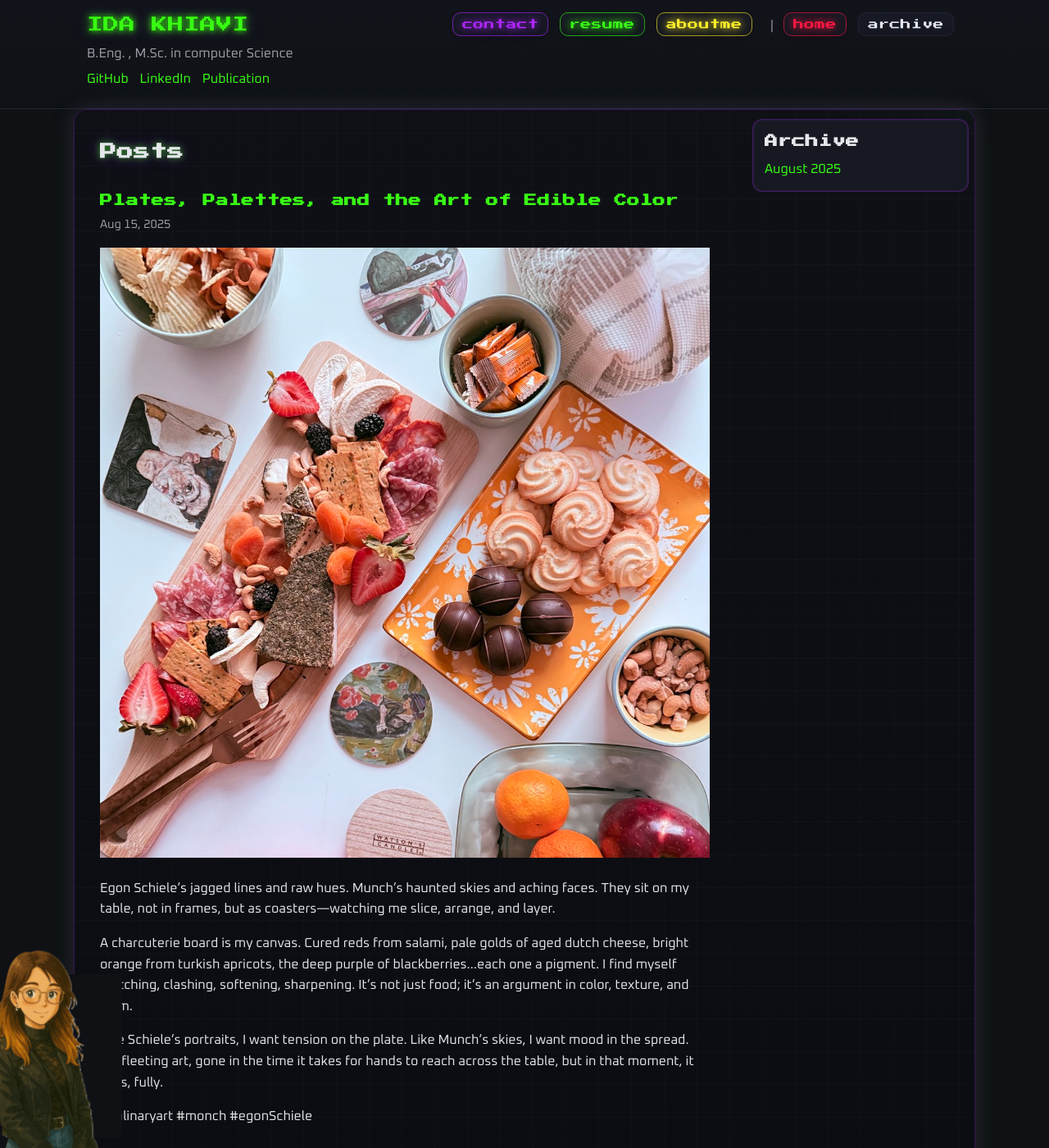
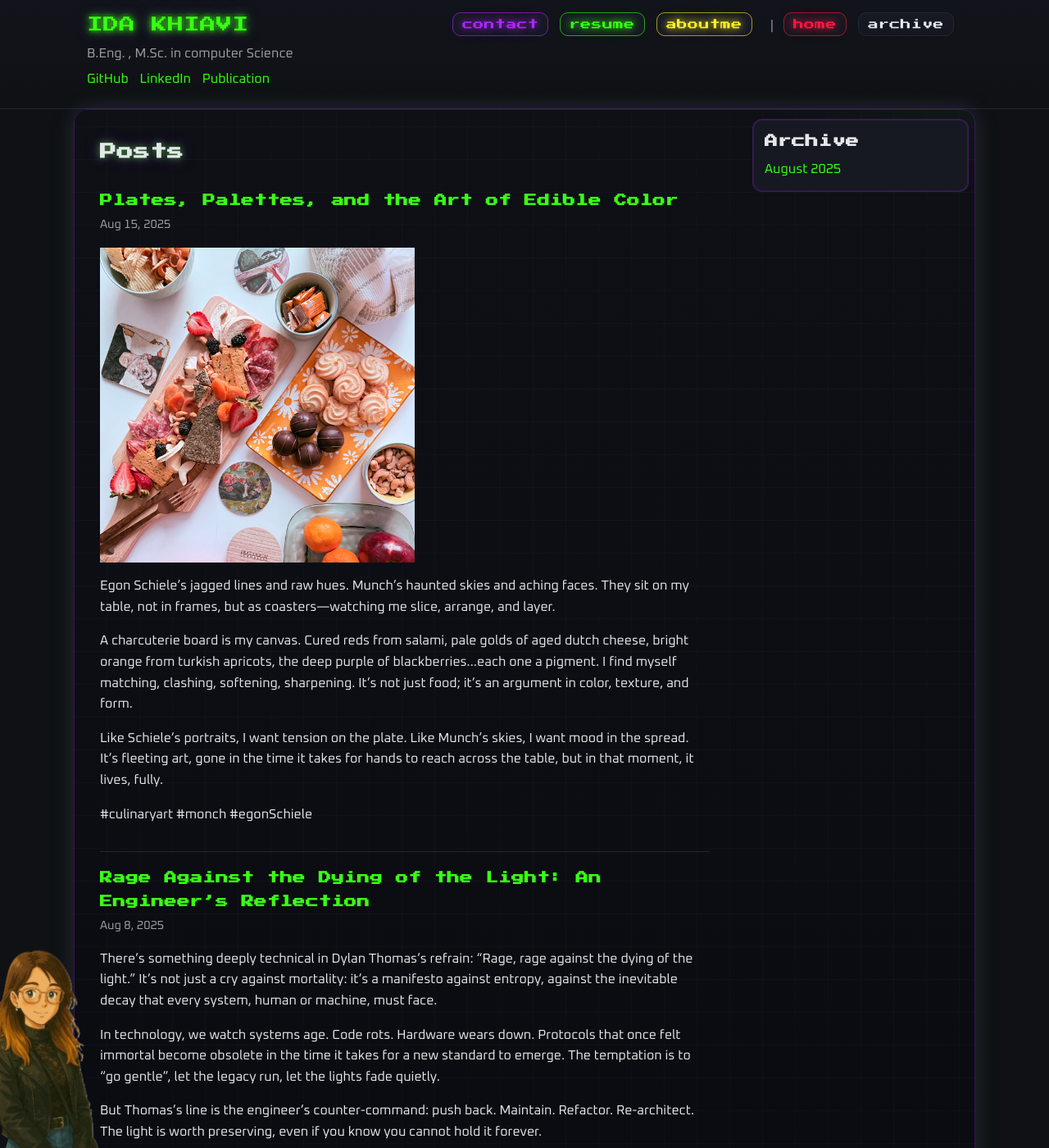
Before and after one commit to idakhiavi/idakhiavi.github.io, a Jekyll site: the page built from index.html, in a window 1280 px wide and 1400 px high. Shown: the whole window at 82% size. Built offline with Jekyll 4.4.1, drawn with Linux system fonts in a browser that asks for light colours.

Commit message:
avatar border fix

```diff
--- a/assets/styles.css
+++ b/assets/styles.css
@@ -121,7 +121,7 @@ a:hover{text-decoration:underline}
 /* Full posts on home */
 .home-post{padding:16px 0;border-bottom:1px solid var(--border)}
 .home-post h2{margin:0 0 6px}
-.home-post .post-content img{max-width:100%;height:auto}
+.home-post .post-content img{width:min(30vw, 100%); aspect-ratio:1/1; height:auto; object-fit:cover; display:block}
 .home-post .post-content{margin-top:8px}
 
 /* Sidebar */
@@ -149,19 +149,14 @@ a:hover{text-decoration:underline}
 .home-with-avatar .home-left-image{position:fixed;left:var(--home-avatar-offset-x);bottom:var(--home-avatar-offset-y);pointer-events:none;z-index:20}
 .home-with-avatar .home-left-image img{
   width:var(--home-avatar-w);max-width:var(--home-avatar-max);min-width:var(--home-avatar-min);height:auto;border-radius:0;object-fit:contain;
-  border:none;box-shadow:none;display:block
-}
-/* Mask the container grid/border behind transparent areas of the avatar */
-.home-with-avatar .home-left-image::before{
-  content:""; position:fixed; left:0; bottom:0; transform:translateX(calc(var(--home-avatar-offset-x))) translateY(calc(var(--home-avatar-offset-y)));
-  width:var(--home-avatar-w); max-width:var(--home-avatar-max); min-width:var(--home-avatar-min); aspect-ratio:1/1; background:var(--bg);
-  z-index:-1; filter:none; opacity:1;
+  border:none;box-shadow:none;background:transparent;display:block
 }
 
 /* Post page */
 .post h1{margin:0 0 8px;font-size:1.9rem;line-height:1.2}
 /* Reduce post page title size for better balance */
 .post h1{font-size:1.4rem}
+.post img{width:min(30vw, 100%); aspect-ratio:1/1; height:auto; object-fit:cover; display:block}
 .post .meta{margin-bottom:14px}
 
 /* Small screens */
```
